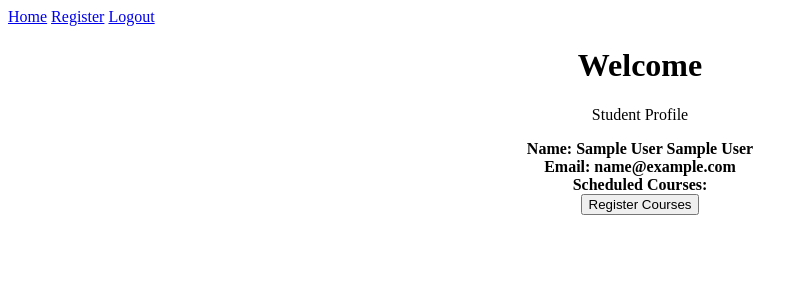
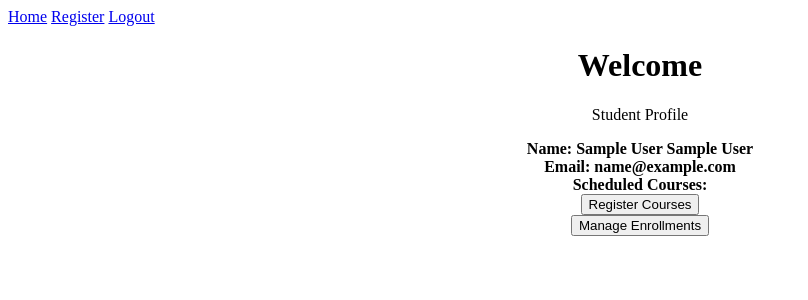
Before and after one commit to KrisyMonster/analysis_antics, a PHP site: page /profile.php in a window 1280 px wide. Shown: the top 300 px of the page, without its empty margins (0-808 px from the left). Run offline with PHP 8.4, Linux system fonts and the light colour scheme; the visitor is signed in with stand-in values (Sample User, id 1).

Commit message:
Update profile.php
added manageCourseBtn

```diff
--- a/profile.php
+++ b/profile.php
@@ -45,5 +45,8 @@ form {text-align: center;}
     <form method="POST" action="courseRegistration.html">
         <input name="submitBtn" type="submit" id="registerCourseBtn" value="Register Courses">
     </form>
+ <form method="POST" action="manageCourse.php">
+        <input name="submitBtn" type="submit" id="manageCourseBtn" value="Manage Enrollments">
+    </form>
 </body>
 </html>
```
